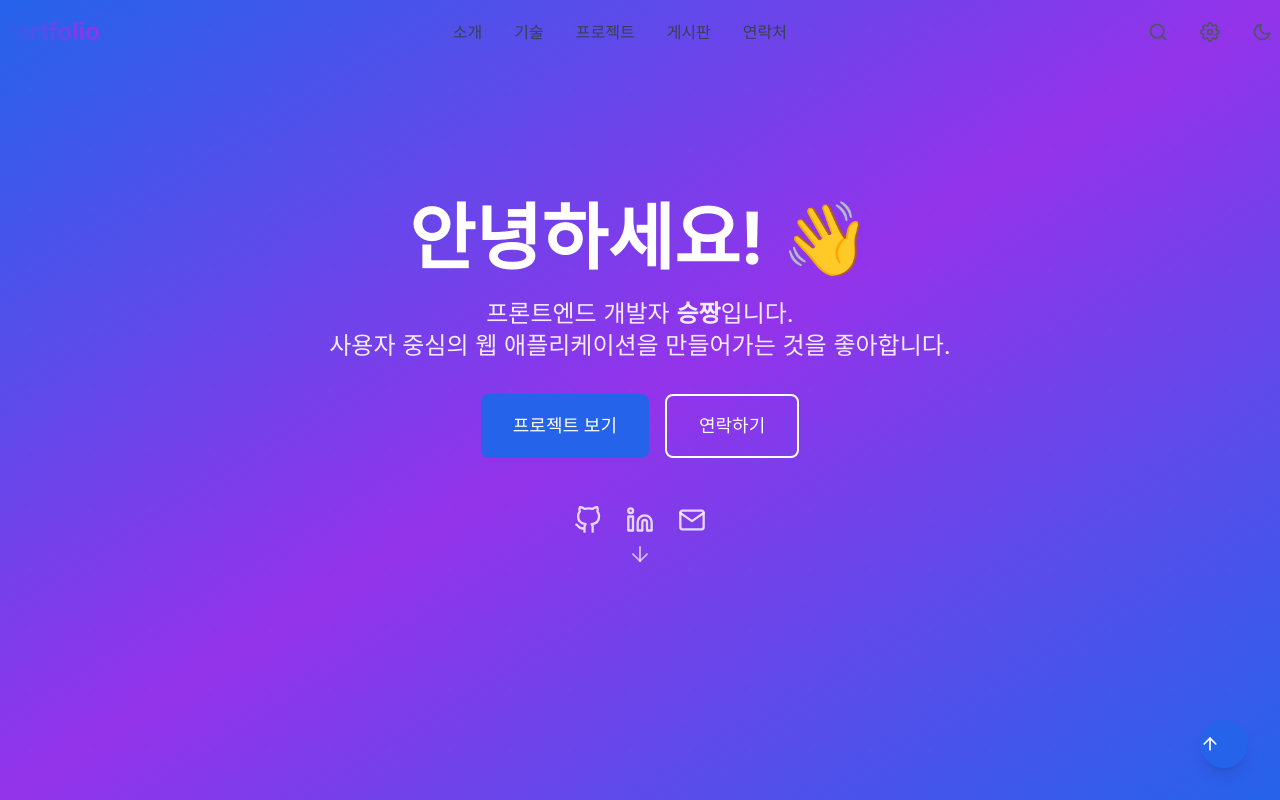
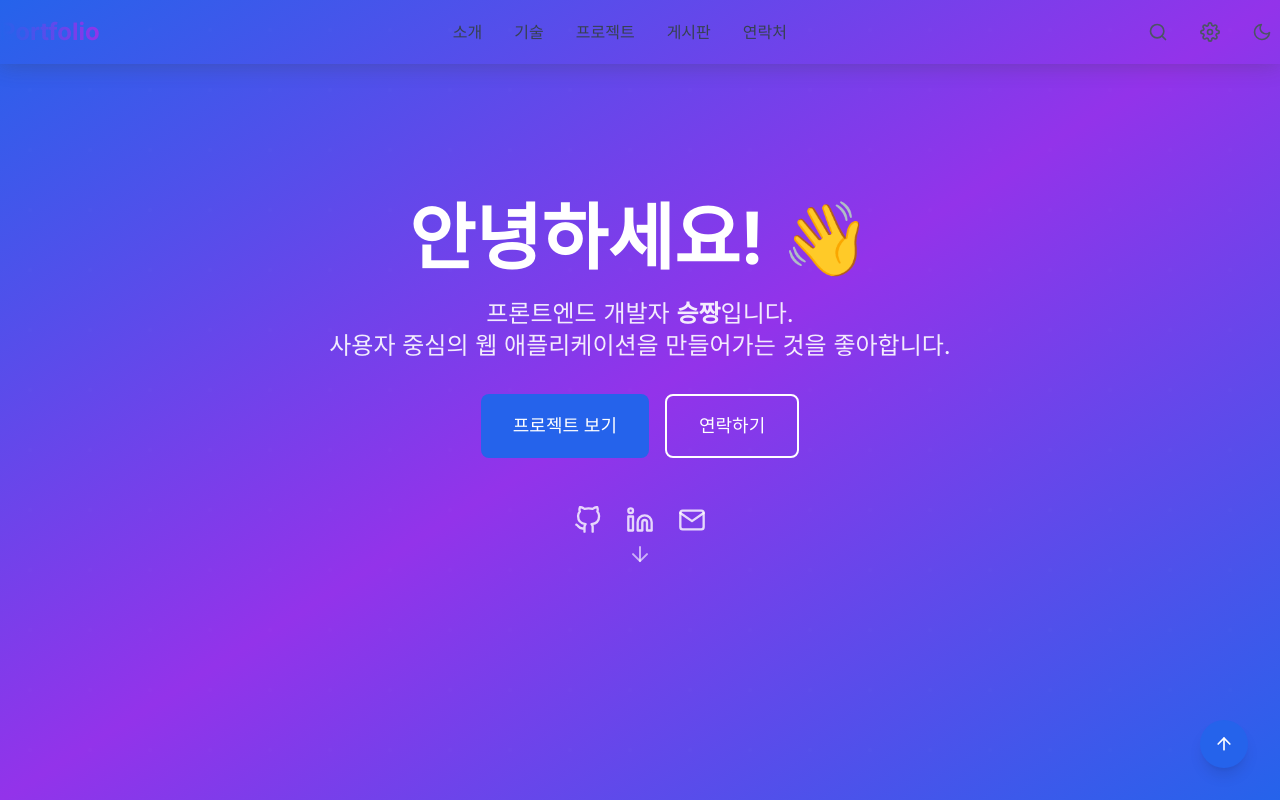
Before and after one commit to oikikomori/portfolio, a Next.js app in the folder client/: page / in a window 1280 px wide. Shown: the top 800 px of the page. Built offline with nearby package versions, Linux system fonts and the light colour scheme; a web font is replaced by a local one.

Commit message:
추가 수정

```diff
--- a/client/components/Footer.tsx
+++ b/client/components/Footer.tsx
@@ -152,6 +152,7 @@ export default function Footer() {
         whileTap={{ scale: 0.9 }}
         transition={{ duration: 0.3 }}
         viewport={{ once: true }}
+        style={{ display: 'flex', justifyContent: 'center', alignItems: 'center' }}
         className="fixed bottom-8 right-8 w-12 h-12 bg-primary-600 hover:bg-primary-700 text-white rounded-full shadow-lg hover:shadow-xl transition-all duration-200 z-40"
         aria-label="상단으로 이동"
       >
--- a/client/components/Header.tsx
+++ b/client/components/Header.tsx
@@ -73,6 +73,7 @@ export default function Header() {
       <motion.header
         initial={{ y: -100 }}
         animate={{ y: 0 }}
+        style={{boxShadow: '0 1px 20px rgb(63 62 62 / 30%)' }}
         className={`fixed top-0 left-0 right-0 z-40 transition-all duration-300 ${
           isScrolled
             ? 'bg-white/90 dark:bg-dark-900/90 backdrop-blur-md shadow-lg'
```
